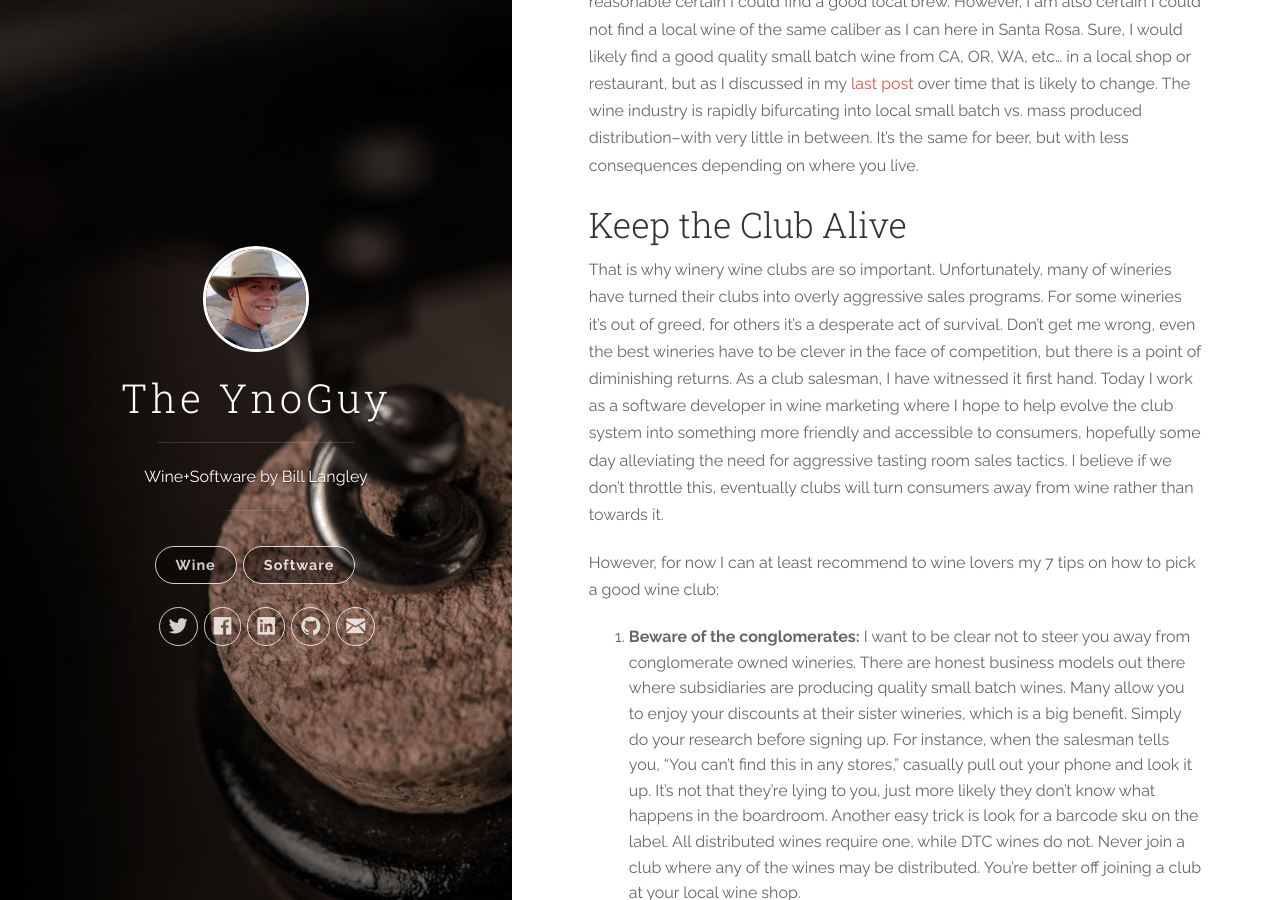
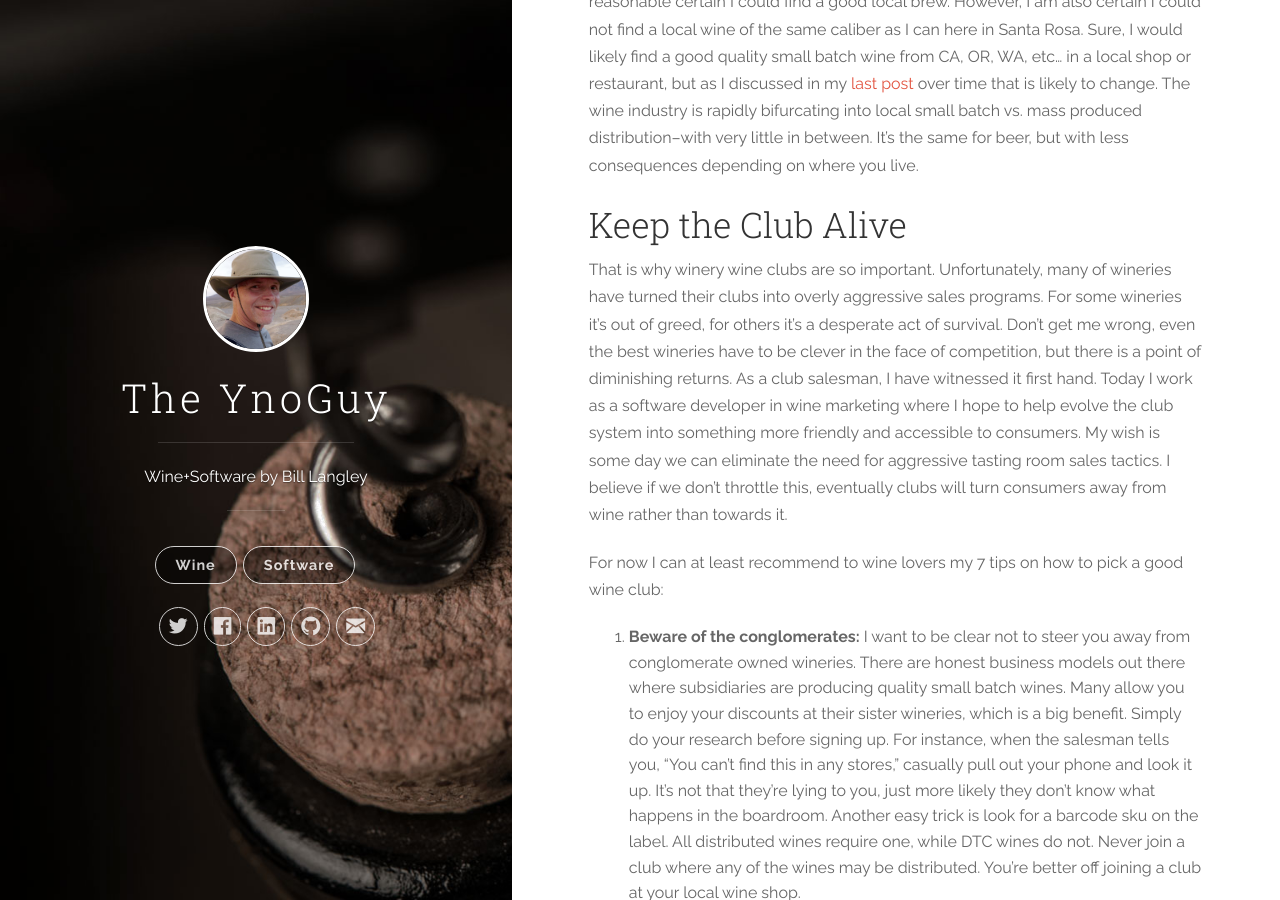
Before and after one commit to BrainstormWilly/yno-guy, a Jekyll site: the page built from _posts/2018-12-15-what-the-hell-is-a-wine-club-final.md, in a window 1280 px wide and 900 px high, scrolled down 2454 px. Built offline with Jekyll 4.4.1, drawn with Linux system fonts in a browser that asks for light colours; nearby versions of some CDN libraries; comment, search, counter and statistics services are not loaded.

Commit message:
oops, forgot one

```diff
--- a/_posts/2018-12-15-what-the-hell-is-a-wine-club-final.md
+++ b/_posts/2018-12-15-what-the-hell-is-a-wine-club-final.md
@@ -23,9 +23,9 @@ As I discuss in my [Tale of Two Counties series]({{site.baseurl}}{% post_url 201
 A beer made in Lincoln, Nebraska has the same potential quality as a beer made here in Santa Rosa. For that reason, microbrews focus solely their local market where they can depend on local brew pubs and restaurants for distribution. As breweries increase they are facing the same limited distribution issue as wine. The days of starting a [Lagunitas Brewing Company](https://https://lagunitas.com) story are fast closing, so new establishments don’t even try. Stay small, local, and thrive is the new model. Subsequently, new wineries are adopting the same model–which is great…if you live here. Not so much if you live in Lincoln. Although I’ve never been there, I’m reasonable certain I could find a good local brew. However, I am also certain I could not find a local wine of the same caliber as I can here in Santa Rosa. Sure, I would likely find a good quality small batch wine from CA, OR, WA, etc… in a local shop or restaurant, but as I discussed in my [last post]({{site.baseurl}}{% post_url 2017-10-04-what-the-hell-is-a-wine-club-p2 %}) over time that is likely to change. The wine industry is rapidly bifurcating into local small batch vs. mass produced distribution–with very little in between. It’s the same for beer, but with less consequences depending on where you live.
 
 ## Keep the Club Alive
-That is why winery wine clubs are so important. Unfortunately, many of wineries have turned their clubs into overly aggressive sales programs. For some wineries it’s out of greed, for others it’s a desperate act of survival. Don’t get me wrong, even the best wineries have to be clever in the face of competition, but there is a point of diminishing returns. As a club salesman, I have witnessed it first hand. Today I work as a software developer in wine marketing where I hope to help evolve the club system into something more friendly and accessible to consumers, hopefully some day alleviating the need for aggressive tasting room sales tactics. I believe if we don’t throttle this, eventually clubs will turn consumers away from wine rather than towards it.
+That is why winery wine clubs are so important. Unfortunately, many of wineries have turned their clubs into overly aggressive sales programs. For some wineries it’s out of greed, for others it’s a desperate act of survival. Don’t get me wrong, even the best wineries have to be clever in the face of competition, but there is a point of diminishing returns. As a club salesman, I have witnessed it first hand. Today I work as a software developer in wine marketing where I hope to help evolve the club system into something more friendly and accessible to consumers. My wish is some day we can eliminate the need for aggressive tasting room sales tactics. I believe if we don’t throttle this, eventually clubs will turn consumers away from wine rather than towards it.
 
-However, for now I can at least recommend to wine lovers my 7 tips on how to pick a good wine club:
+For now I can at least recommend to wine lovers my 7 tips on how to pick a good wine club:
 
 1. __Beware of the conglomerates:__ I want to be clear not to steer you away from conglomerate owned wineries. There are honest business models out there where subsidiaries are producing quality small batch wines. Many allow you to enjoy your discounts at their sister wineries, which is a big benefit. Simply do your research before signing up. For instance, when the salesman tells you, “You can’t find this in any stores,” casually pull out your phone and look it up. It’s not that they’re lying to you, just more likely they don’t know what happens in the boardroom. Another easy trick is look for a barcode sku on the label. All distributed wines require one, while DTC wines do not. Never join a club where any of the wines may be distributed. You’re better off joining a club at your local wine shop.
 2. __What’s their story?__ The genesis of a winery tells a lot about what goes into making the product. There are lots of very small wineries with stories like, “John Doe made a ton of money as a hedge fund investor. He learned a lot about wine on his (multiple) trips to France. So, 3 years ago he and his wife thought, ‘Why not?’ and here we are. His wife now runs the winery. This bottle is named after his daughter.” At this point, I usually like to ask questions like, “Is his wife on the property right now?” “Do they make the wine?” “Do they live here full time?” I think you know what the answers are. These are what we call “lifestyle” vintners. To them, winemaking is a tax-deductible hobby…not a passion. Steer clear.
```
